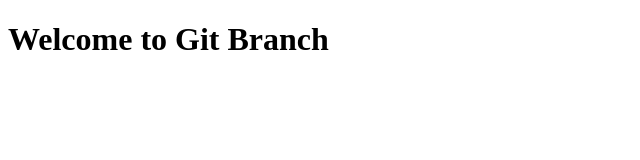
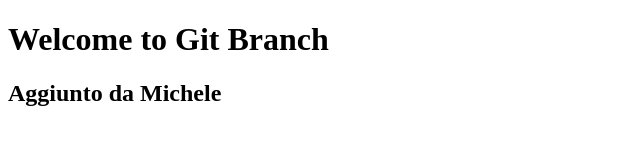
Before and after one commit to GiorgioMos/git-branch, a plain HTML site: page index.html in a window 1280 px wide. Shown: the whole page, without its empty margins (0-640 px from the left). Drawn offline with Linux system fonts and the light colour scheme.

Commit message:
add h2 michele

```diff
--- a/index.html
+++ b/index.html
@@ -9,6 +9,7 @@
 
 <body>
     <h1>Welcome to Git Branch</h1>
+    <h2>Aggiunto da Michele</h2>
 </body>
 
 </html>
```
